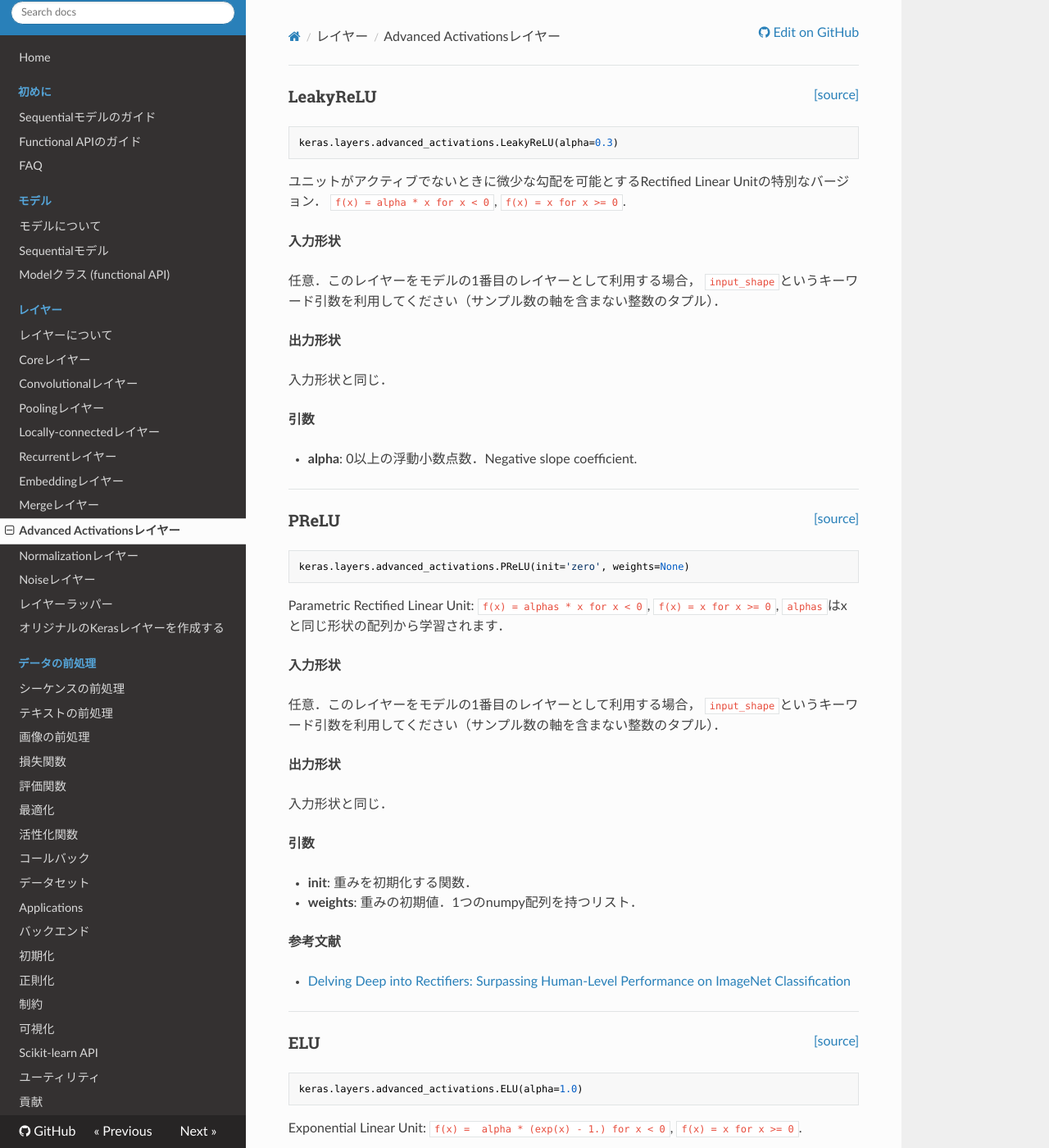
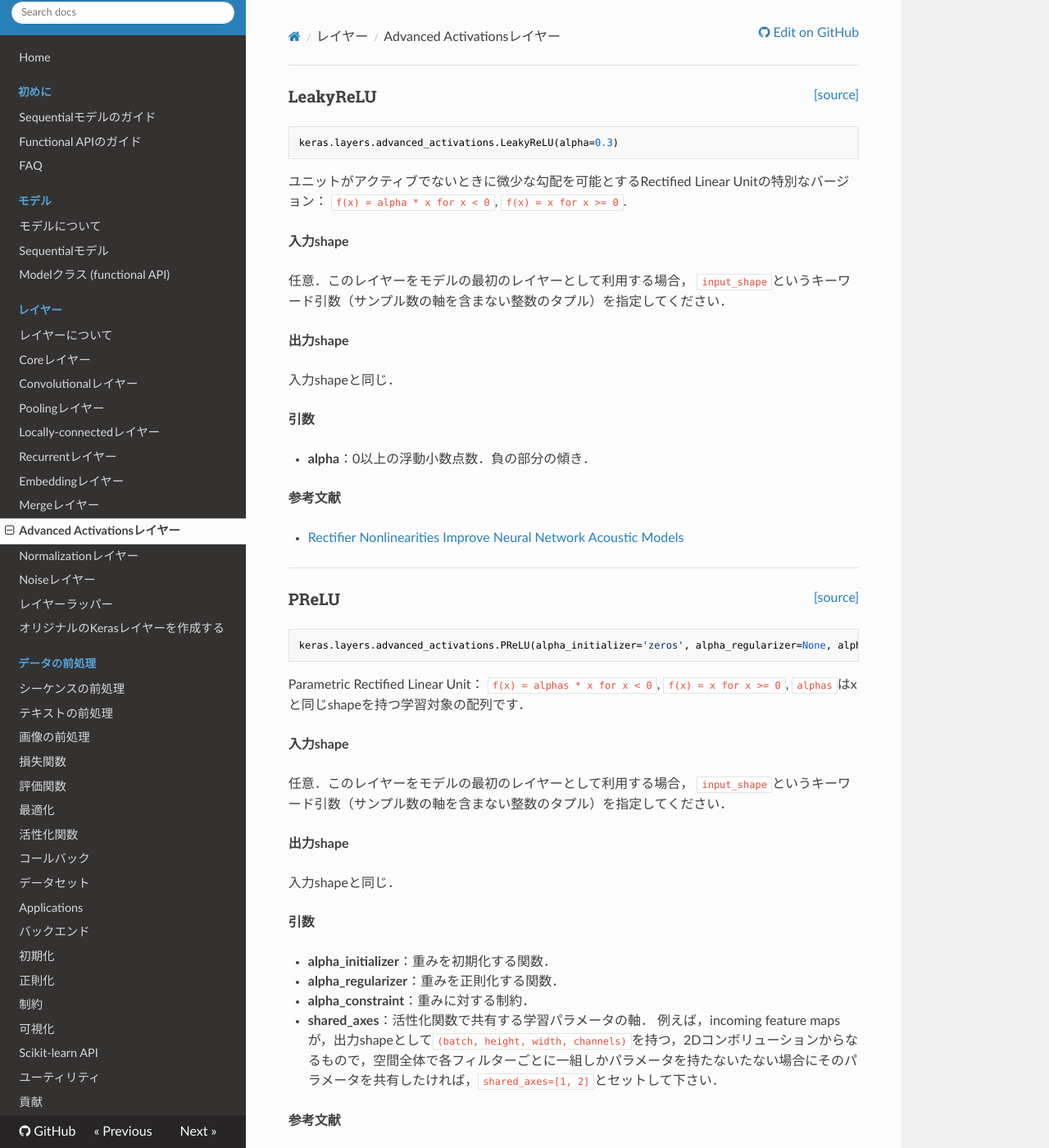
Before and after one commit to keras-team/keras-docs-ja, an MkDocs documentation site: the page built from sources/layers/advanced-activations.md, in a window 1280 px wide and 1400 px high. Shown: the whole window at 82% size. Built offline with MkDocs 1.6.1, drawn with Linux system fonts in a browser that asks for light colours; nearby versions of some CDN libraries; old or Windows-style settings are respelled for this version of MkDocs; some of the changed text lies outside the part shown.

Commit message:
translated advanced-activations.md (#19)

````diff
--- a/sources/layers/advanced-activations.md
+++ b/sources/layers/advanced-activations.md
@@ -1,62 +1,70 @@
-<span style="float:right;">[[source]](https://github.com/fchollet/keras/blob/master/keras/layers/advanced_activations.py#L7)</span>
+<span style="float:right;">[[source]](https://github.com/fchollet/keras/blob/master/keras/layers/advanced_activations.py#L13)
+</span>
 ### LeakyReLU
 
 ```python
 keras.layers.advanced_activations.LeakyReLU(alpha=0.3)
 ```
 
-ユニットがアクティブでないときに微少な勾配を可能とするRectified Linear Unitの特別なバージョン．
+ユニットがアクティブでないときに微少な勾配を可能とするRectified Linear Unitの特別なバージョン：
 `f(x) = alpha * x for x < 0`,
 `f(x) = x for x >= 0`.
 
-__入力形状__
+__入力shape__
 
-任意．このレイヤーをモデルの1番目のレイヤーとして利用する場合，
-`input_shape`というキーワード引数を利用してください（サンプル数の軸を含まない整数のタプル）．
+任意．このレイヤーをモデルの最初のレイヤーとして利用する場合，
+`input_shape`というキーワード引数（サンプル数の軸を含まない整数のタプル）を指定してください．
 
-__出力形状__
+__出力shape__
 
-入力形状と同じ．
+入力shapeと同じ．
 
 __引数__
 
-- __alpha__: 0以上の浮動小数点数．Negative slope coefficient.
+- __alpha__：0以上の浮動小数点数．負の部分の傾き．
+
+__参考文献__
+
+- [Rectifier Nonlinearities Improve Neural Network Acoustic Models](https://web.stanford.edu/~awni/papers/relu_hybrid_icml2013_final.pdf)
 
 ----
 
-<span style="float:right;">[[source]](https://github.com/fchollet/keras/blob/master/keras/layers/advanced_activations.py#L38)</span>
+<span style="float:right;">[[source]](https://github.com/fchollet/keras/blob/master/keras/layers/advanced_activations.py#L49)</span>
 ### PReLU
 
 ```python
-keras.layers.advanced_activations.PReLU(init='zero', weights=None)
+keras.layers.advanced_activations.PReLU(alpha_initializer='zeros', alpha_regularizer=None, alpha_constraint=None, shared_axes=None)
 ```
 
-Parametric Rectified Linear Unit:
+Parametric Rectified Linear Unit：
 `f(x) = alphas * x for x < 0`,
 `f(x) = x for x >= 0`,
-`alphas`はxと同じ形状の配列から学習されます．
+`alphas`はxと同じshapeを持つ学習対象の配列です．
 
-__入力形状__
+__入力shape__
 
-任意．このレイヤーをモデルの1番目のレイヤーとして利用する場合，
-`input_shape`というキーワード引数を利用してください（サンプル数の軸を含まない整数のタプル）．
+任意．このレイヤーをモデルの最初のレイヤーとして利用する場合，
+`input_shape`というキーワード引数（サンプル数の軸を含まない整数のタプル）を指定してください．
 
-__出力形状__
+__出力shape__
 
-入力形状と同じ．
+入力shapeと同じ．
 
 __引数__
 
-- __init__: 重みを初期化する関数．
-- __weights__: 重みの初期値．1つのnumpy配列を持つリスト．
+- __alpha_initializer__：重みを初期化する関数．
+- __alpha_regularizer__：重みを正則化する関数．
+- __alpha_constraint__：重みに対する制約．
+- __shared_axes__：活性化関数で共有する学習パラメータの軸．
+	例えば，incoming feature mapsが，出力shapeとして`(batch, height, width, channels)`を持つ，2Dコンボリューションからなるもので，空間全体で各フィルターごとに一組しかパラメータを持たないたない場合にそのパラメータを共有したければ，`shared_axes=[1, 2]`とセットして下さい．
 
 __参考文献__
 
-- [Delving Deep into Rectifiers: Surpassing Human-Level Performance on ImageNet Classification](http://arxiv.org/pdf/1502.01852v1.pdf)
+- [Delving Deep into Rectifiers: Surpassing Human-Level Performance on ImageNet Classification](https://arxiv.org/abs/1502.01852)
 
 ----
 
-<span style="float:right;">[[source]](https://github.com/fchollet/keras/blob/master/keras/layers/advanced_activations.py#L85)</span>
+<span style="float:right;">[[source]](https://github.com/fchollet/keras/blob/master/keras/layers/advanced_activations.py#L141)</span>
 ### ELU
 
 ```python
@@ -67,57 +75,26 @@ Exponential Linear Unit:
 `f(x) =  alpha * (exp(x) - 1.) for x < 0`,
 `f(x) = x for x >= 0`.
 
-__入力形状__
+__入力shape__
 
-任意．このレイヤーをモデルの1番目のレイヤーとして利用する場合，
-`input_shape`というキーワード引数を利用してください（サンプル数の軸を含まない整数のタプル）．
+任意．このレイヤーをモデルの最初のレイヤーとして利用する場合，
+`input_shape`というキーワード引数（サンプル数の軸を含まない整数のタプル）を指定してください．
 
-__出力形状__
+__出力shape__
 
-入力形状と同じ．
+入力shapeと同じ．
 
 __引数__
 
-- __alpha__: scale for the negative factor.
+- __alpha__：負の部分のscale．
 
 __参考文献__
 
-- [Fast and Accurate Deep Network Learning by Exponential Linear Units (ELUs)](http://arxiv.org/pdf/1511.07289v1.pdf)
+- [Fast and Accurate Deep Network Learning by Exponential Linear Units (ELUs)](https://arxiv.org/abs/1511.07289v1)
 
 ----
 
-<span style="float:right;">[[source]](https://github.com/fchollet/keras/blob/master/keras/layers/advanced_activations.py#L120)</span>
-### ParametricSoftplus
-
-```python
-keras.layers.advanced_activations.ParametricSoftplus(alpha_init=0.2, beta_init=5.0, weights=None)
-```
-
-Parametric Softplus:
-`alpha * log(1 + exp(beta * x))`
-
-__入力形状__
-
-任意．このレイヤーをモデルの1番目のレイヤーとして利用する場合，
-`input_shape`というキーワード引数を利用してください（サンプル数の軸を含まない整数のタプル）．
-
-__出力形状__
-
-入力形状と同じ．
-
-__引数__
-
-- __alpha_init__: 浮動小数点数．alphaの重みの初期値．
-- __beta_init__: 浮動小数点数．betaの重みの初期値．
-- __weights__: 重みの初期値．2つのnumpy配列から構成されるリスト．
-
-__参考文献__
-
-- [Inferring Nonlinear Neuronal Computation Based on Physiologically Plausible Inputs](http://journals.plos.org/ploscompbiol/article?id=10.1371/journal.pcbi.1003143)
-
-----
-
-<span style="float:right;">[[source]](https://github.com/fchollet/keras/blob/master/keras/layers/advanced_activations.py#L170)</span>
+<span style="float:right;">[[source]](https://github.com/fchollet/keras/blob/master/keras/layers/advanced_activations.py#L177)</span>
 ### ThresholdedReLU
 
 ```python
@@ -128,50 +105,19 @@ Thresholded Rectified Linear Unit:
 `f(x) = x for x > theta`
 `f(x) = 0 otherwise`.
 
-__入力形状__
+__入力shape__
 
-任意．このレイヤーをモデルの1番目のレイヤーとして利用する場合，
-`input_shape`というキーワード引数を利用してください（サンプル数の軸を含まない整数のタプル）．
+任意．このレイヤーをモデルの最初のレイヤーとして利用する場合，
+`input_shape`というキーワード引数（サンプル数の軸を含まない整数のタプル）を指定してください．
 
-__出力形状__
+__出力shape__
 
-入力形状と同じ．
+入力shapeと同じ．
 
 __引数__
 
-- __theta__: 0以上の浮動小数点数．活性化する閾値．
+- __theta__：0以上の浮動小数点数．活性化する閾値．
 
 __参考文献__
 
 - [Zero-Bias Autoencoders and the Benefits of Co-Adapting Features](http://arxiv.org/pdf/1402.3337.pdf)
-
-----
-
-<span style="float:right;">[[source]](https://github.com/fchollet/keras/blob/master/keras/layers/advanced_activations.py#L203)</span>
-### SReLU
-
-```python
-keras.layers.advanced_activations.SReLU(t_left_init='zero', a_left_init='glorot_uniform', t_right_init='glorot_uniform', a_right_init='one')
-```
-
-S-shaped Rectified Linear Unit.
-
-__入力形状__
-
-任意．このレイヤーをモデルの1番目のレイヤーとして利用する場合，
-`input_shape`というキーワード引数を利用してください（サンプル数の軸を含まない整数のタプル）．
-
-__出力形状__
-
-入力形状と同じ．
-
-__引数__
-
-- __t_left_init__: initialization function for the left part intercept
-- __a_left_init__: initialization function for the left part slope
-- __t_right_init__: initialization function for the right part intercept
-- __a_right_init__: initialization function for the right part slope
-
-__参考文献__
-
-- [Deep Learning with S-shaped Rectified Linear Activation Units](http://arxiv.org/abs/1512.07030)
````
